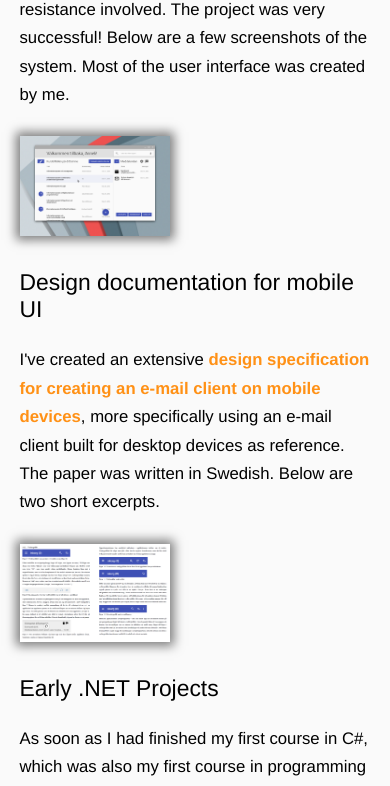
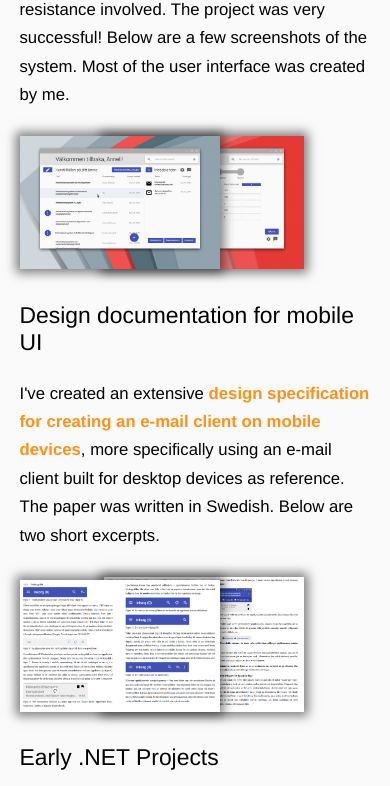
Before and after one commit to jacobbergdahl/jacobbergdahl.github.io, a plain HTML site: page index.html in a window 390 px wide. Shown: the part 6170-6956 px from the top of the page. Drawn offline with nearby package versions, Linux system fonts and the light colour scheme; no server answers.

Commit message:
Fix minor CSS error for mobile layouts

```diff
--- a/css/style.css
+++ b/css/style.css
@@ -346,10 +346,9 @@ a:active {
   }
 }
 
-@media (min-width: 1400px) {
-  #header-subtitle,
-  #header-section-links {
-    /*font-size: 1.6rem; */
+@media (max-width: 1450px) {
+  .screenie-computer {
+    max-width: 250px;
   }
 }
 
@@ -428,8 +427,11 @@ a:active {
     height: 550px;
   }
 
-  .screenie, .screenie-computer {
+  .screenie {
     width: 150px;
+  }
+  .screenie-computer {
+    max-width: 200px;
   }
 
   #main-screenie {
@@ -443,7 +445,7 @@ a:active {
   }
 
   .screenie-secondary-computer {
-    display: none;
+    /* display: none; */
   }
 
   #header-subtitle,
@@ -577,7 +579,7 @@ a:active {
   }
 
   .screenie-secondary-computer {
-    display: none;
+    margin-left: -80px;
   }
 
   #summary {
@@ -655,6 +657,10 @@ a:active {
   #top-border-header {
     margin-top: 15px;
   }
+
+  .screenie-secondary-computer {
+    margin-left: -120px;
+  }
 }
 
 @media (max-width: 340px) {
@@ -679,4 +685,8 @@ a:active {
     font-size: 1.1rem;
     line-height: 1.4em;
   }
+
+  .screenie-secondary-computer {
+    display: none;
+  }
 }
```
